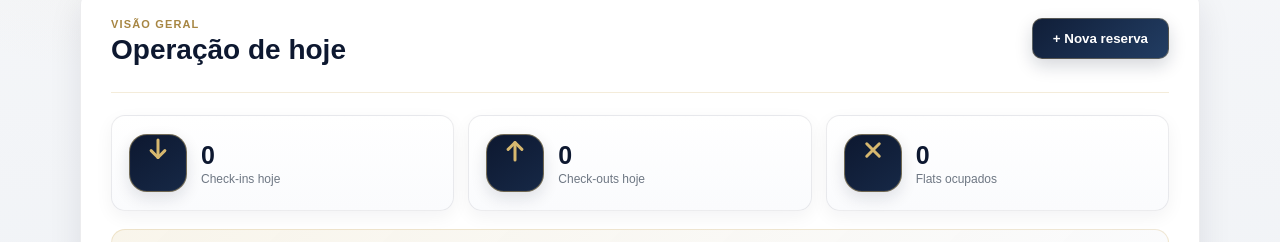
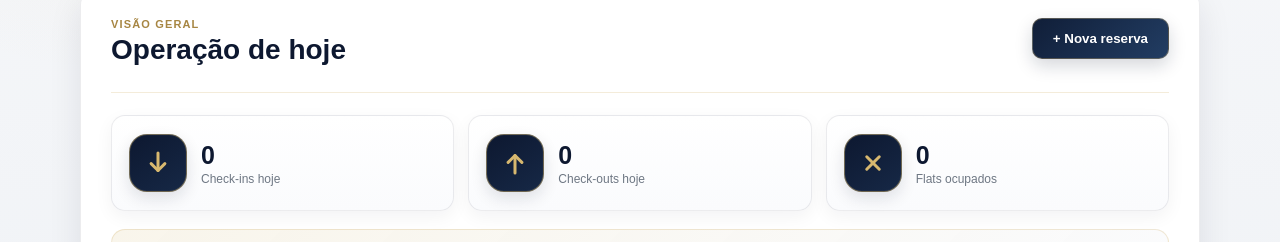
Before and after one commit to wagnerfilho05/Altius-Hub-, a website: page public/index.html in a window 1280 px wide. Shown: the part 275-517 px from the top of the page. Drawn offline with Linux system fonts and the light colour scheme; no server answers.

Commit message:
Corrige definitivamente centralização dos ícones

```diff
--- a/public/style.css
+++ b/public/style.css
@@ -2197,3 +2197,22 @@ button.dia-calendario {
   stroke-linecap: round;
   stroke-linejoin: round;
 }
+
+
+/* Correção definitiva do alinhamento dos ícones do dashboard */
+.indicador-dashboard .indicador-icone {
+  display: grid !important;
+  place-items: center !important;
+  align-items: center !important;
+  justify-content: center !important;
+  padding: 0 !important;
+  line-height: 0 !important;
+}
+
+.indicador-dashboard .indicador-icone svg {
+  width: 30px;
+  height: 30px;
+  display: block;
+  margin: 0;
+  transform: translate(0, 0);
+}
```
